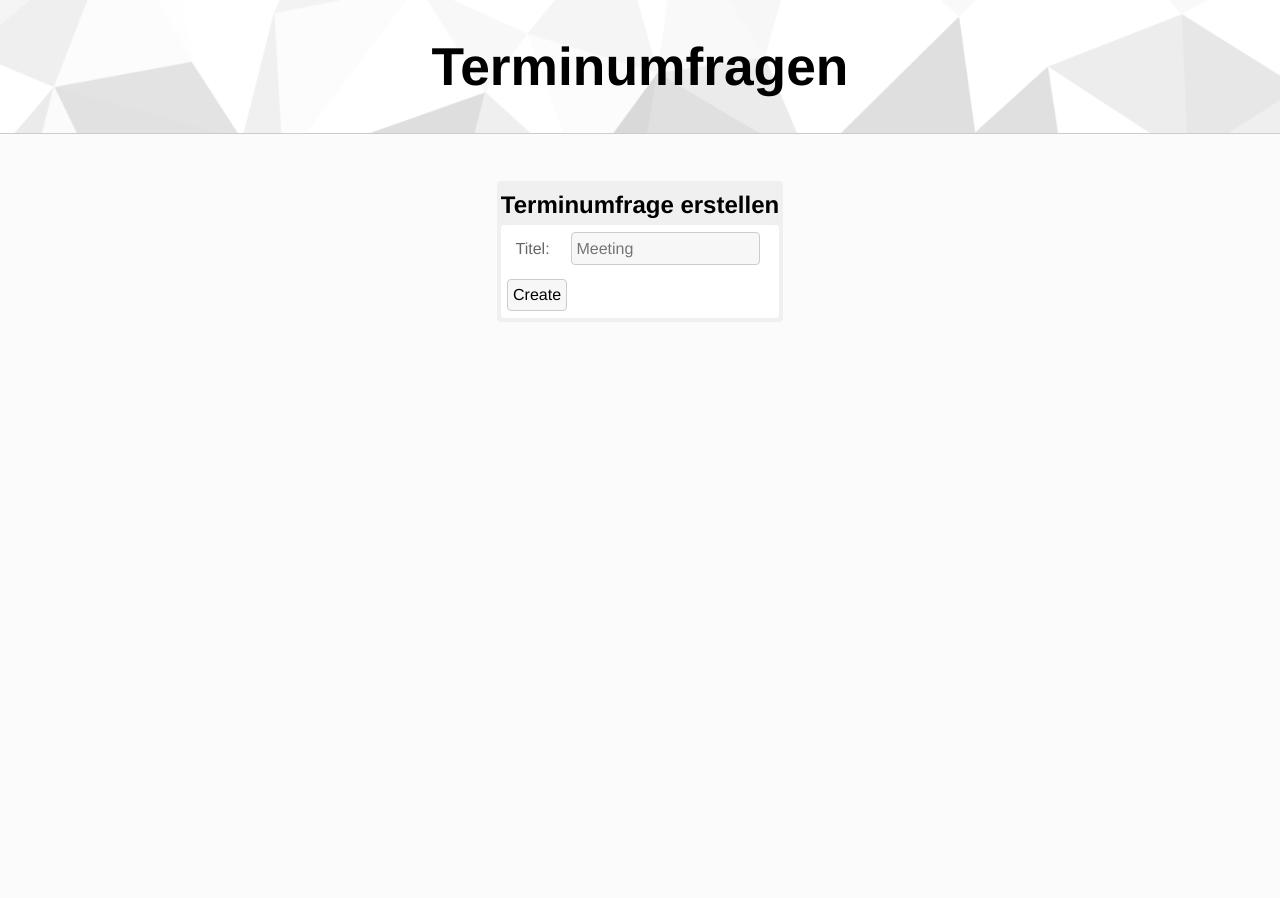
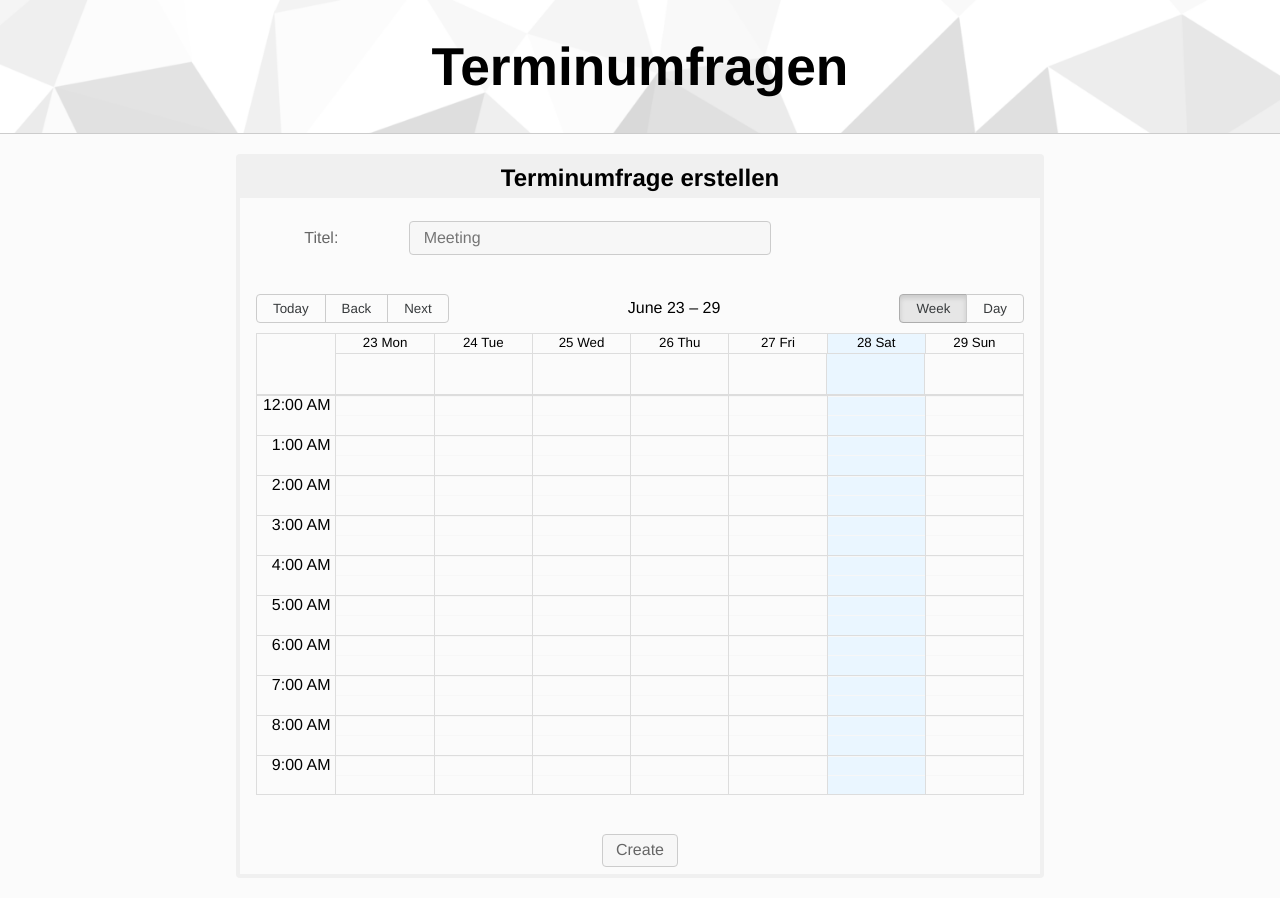
Before and after one commit to AlexanderPeter/cicd, a React (Create React App) app in the folder frontend/: page /create in a window 1280 px wide. Before the commit the page ends 800 px from the top, so only its background shows below. Built offline with nearby package versions, Linux system fonts and the light colour scheme.

Commit message:
#3 add calendar element to ui

```diff
--- a/frontend/src/index.css
+++ b/frontend/src/index.css
@@ -42,6 +42,22 @@ h5 {
   padding: 0.5em;
 }
 
+input,
+select {
+  font-size: medium;
+  border: thin solid #cccccc;
+  border-radius: 3pt;
+  background-color: #f7f7f7;
+  margin: 5pt;
+  padding: 5pt 10pt;
+}
+
+label {
+  margin: 5pt;
+  color: #666666;
+  font-size: medium;
+}
+
 /* by class */
 
 .hidden {
@@ -58,7 +74,6 @@ h5 {
   display: flex;
   flex-wrap: wrap;
   justify-content: center;
-  align-items: center;
 }
 
 .titlebar {
@@ -71,11 +86,12 @@ h5 {
 .panel {
   width: fit-content;
   height: fit-content;
-  margin: 35pt;
+  margin: 15pt;
   padding: 3pt;
   border-radius: 3pt;
   background-color: #f0f0f0;
   align-items: center;
+  text-align: center;
 }
 
 .shadow {
@@ -105,36 +121,6 @@ h5 {
   background-color: #d7d7d7;
   border: thin solid #999999;
   color: #333333;
-}
-
-.inputbar {
-  display: flex;
-  align-items: center;
-  position: relative;
-}
-
-.input {
-  font-size: medium;
-  border: thin solid #cccccc;
-  border-radius: 3pt;
-  background-color: #f7f7f7;
-  margin: 0.4em;
-  padding: 0.4em 0.3em;
-}
-
-input,
-select {
-  border: thin solid #cccccc;
-  border-radius: 3pt;
-  background-color: #f7f7f7;
-  margin: 0.4em;
-  padding: 0.4em 0.3em;
-}
-
-.label {
-  margin: 5pt;
-  color: #666666;
-  font-size: medium;
 }
 
 .icon {
@@ -181,3 +167,35 @@ select {
   margin-top: 20px;
   font-size: 16pt;
 }
+
+.info {
+  margin: 5pt;
+  padding: 5pt 10pt;
+  color: #666666;
+  width: fit-content;
+  height: fit-content;
+  font-size: medium;
+}
+
+.alert {
+  color: #721c24;
+  background-color: #f8d7da;
+  border-radius: 3pt;
+  border: thin solid #f5c6cb;
+}
+
+.form {
+  background-color: #fbfbfb;
+  width: 600pt;
+  display: flex;
+  flex-direction: column;
+  justify-content: space-evenly;
+  align-items: center;
+}
+
+.infobar {
+  display: flex;
+  align-items: center;
+  justify-content: space-between;
+  flex-wrap: wrap;
+}
--- /dev/null
+++ b/frontend/src/pages/CreatePollPage.module.css
@@ -0,0 +1,23 @@
+input {
+  width: 250pt;
+}
+
+label {
+  display: inline-block;
+  width: 100pt;
+}
+
+.inputbar {
+  display: flex;
+  align-items: center;
+  width: 100%;
+  padding-top: 1rem;
+}
+
+.buttonbar {
+  display: flex;
+  align-items: center;
+  justify-content: center;
+  width: 100%;
+  padding-top: 1rem;
+}
--- a/frontend/src/pages/CreatePollPage.tsx
+++ b/frontend/src/pages/CreatePollPage.tsx
@@ -1,12 +1,51 @@
+import { Calendar, momentLocalizer } from 'react-big-calendar'
+import { parseISO } from 'date-fns'
 import React, { useState } from 'react';
+import 'react-big-calendar/lib/css/react-big-calendar.css'
+import { format, startOfWeek, getDay } from 'date-fns'
+import { dateFnsLocalizer } from 'react-big-calendar'
+import { useForm } from 'react-hook-form';
 import { Link } from 'react-router-dom';
 import { CiSearch, TbError404 } from '../icons';
+import { FontAwesomeIcon } from '@fortawesome/react-fontawesome';
+import { faTriangleExclamation } from '@fortawesome/free-solid-svg-icons';
+import styles from './CreatePollPage.module.css';
 import Banner from '../components/Banner/Banner';
 
+const locales = {
+  'en-US': require('date-fns/locale/en-US'),
+}
+
+const localizer = dateFnsLocalizer({
+  format,
+  parse: parseISO,
+  startOfWeek: () => startOfWeek(new Date(), { weekStartsOn: 1 }),
+  getDay,
+  locales,
+})
+
 export default function CreatePollPage() {
-  const [pollTitle, setPollTitle] = useState('');
+  const [selectedSlots, setSelectedSlots] = useState([])
+  const { register, handleSubmit, watch, formState: { errors, isSubmitted } } = useForm();
+  const pollTitle = watch('pollTitle');
 
-  const handleCreatePoll = async () => {
+  const handleSelectSlot = ({ start, end }) => {
+    const newSlot = { start, end }
+    setSelectedSlots((prev) => [...prev, newSlot])
+  }
+
+  const handleSelectEvent = (eventToRemove) => {
+    setSelectedSlots((prev) =>
+      prev.filter(
+        (event) =>
+          event.start.getTime() !== eventToRemove.start.getTime() ||
+          event.end.getTime() !== eventToRemove.end.getTime()
+      )
+    );
+  };
+
+  const onSubmit = async (data) => {
+    console.log(data);
     if (pollTitle.trim() === '') {
       alert('Please enter a poll title.');
       return;
@@ -39,25 +78,45 @@ export default function CreatePollPage() {
     <>
       <Banner title="Terminumfragen" />
       <div className="dashboard">
-        <div className="panel shadow">
-          <header className="titlebar">
+        <div className="panel">
+          <div className="titlebar">
             <h2>Terminumfrage erstellen</h2>
-          </header>
-          <div className="entry">
-            <div className="inputbar">
-              <p className="label">Titel: </p>
+          </div>
+          <form onSubmit={handleSubmit(onSubmit)} className="form">
+            <div className={styles.inputbar}>
+              <label>Titel:</label>
               <input
                 type="text"
-                className="input"
                 placeholder="Meeting"
-                value={pollTitle}
-                onChange={(e) => setPollTitle(e.target.value)}
+                {...register('pollTitle', { required: 'This field is required' })}
+                className={errors.pollTitle ? 'input error' : 'input'}
+              />
+              {isSubmitted && errors.pollTitle?.type === 'required' && (
+                <div className="info alert">
+                  <FontAwesomeIcon icon={faTriangleExclamation} /> {errors.pollTitle.message}
+                </div>
+              )}
+            </div>
+            <div className={styles.inputbar}>
+              <Calendar
+                selectable
+                localizer={localizer}
+                events={selectedSlots}
+                defaultView="week"
+                views={['week', 'day']}
+                step={30}
+                timeslots={2}
+                onSelectSlot={handleSelectSlot}
+                onSelectEvent={handleSelectEvent}
+                style={{ height: '400pt', padding: '1rem', width: '100%' }}
               />
             </div>
-            <button className="input" onClick={handleCreatePoll}>
-              Create
-            </button>
-          </div>
+            <div className={styles.buttonbar}>
+              <button type="submit" className="button">
+                Create
+              </button>
+            </div>
+          </form>
         </div>
       </div>
     </>
--- a/frontend/tsconfig.json
+++ b/frontend/tsconfig.json
@@ -13,7 +13,10 @@
     "outDir": "dist",
     "declaration": true,
     "declarationMap": true,
-    "emitDeclarationOnly": false
+    "emitDeclarationOnly": false,
+    "compilerOptions": {
+      "typeRoots": ["./node_modules/@types"]
+    }
   },
   "include": ["src", "src/**/*.d.ts"],
   "exclude": ["node_modules", "dist"]
```
Also changed, not shown: frontend/package.json (+7 -0 lines), 2 other files (tests, documents, lock files or other folders).
